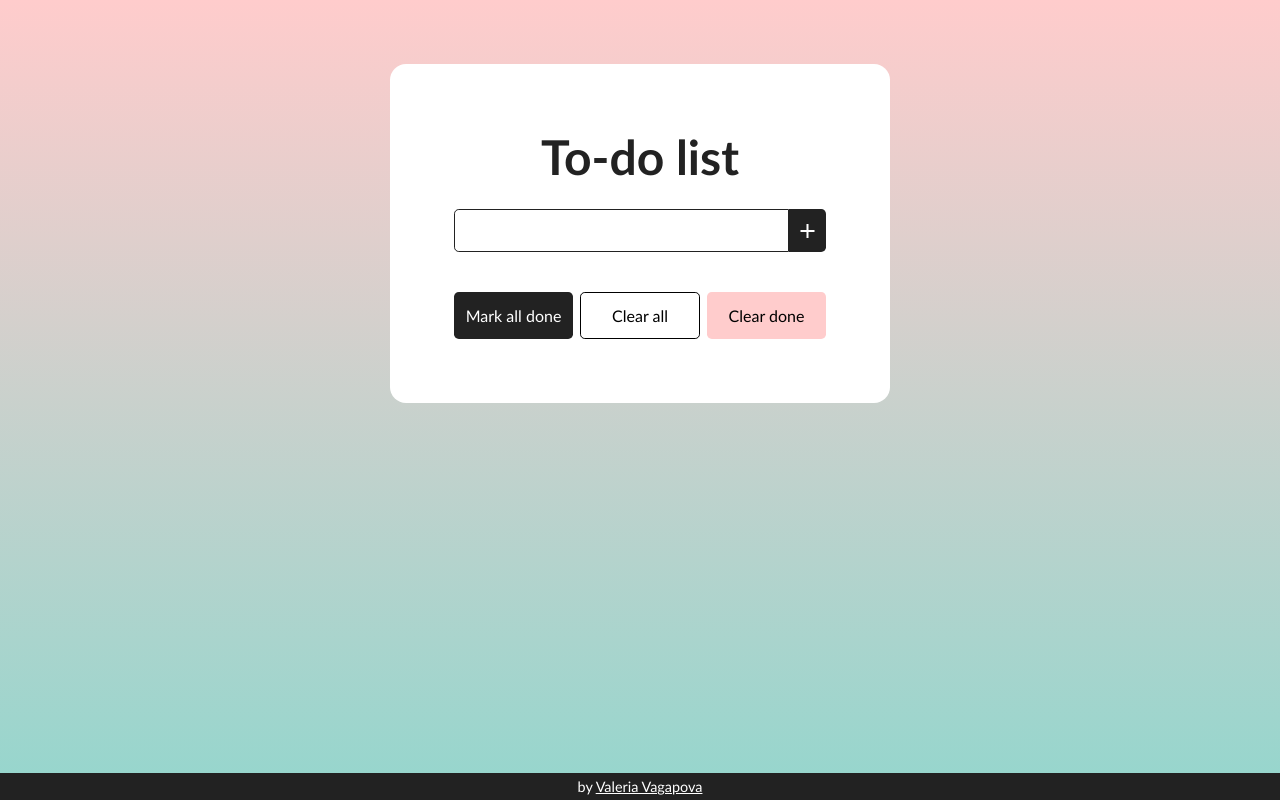
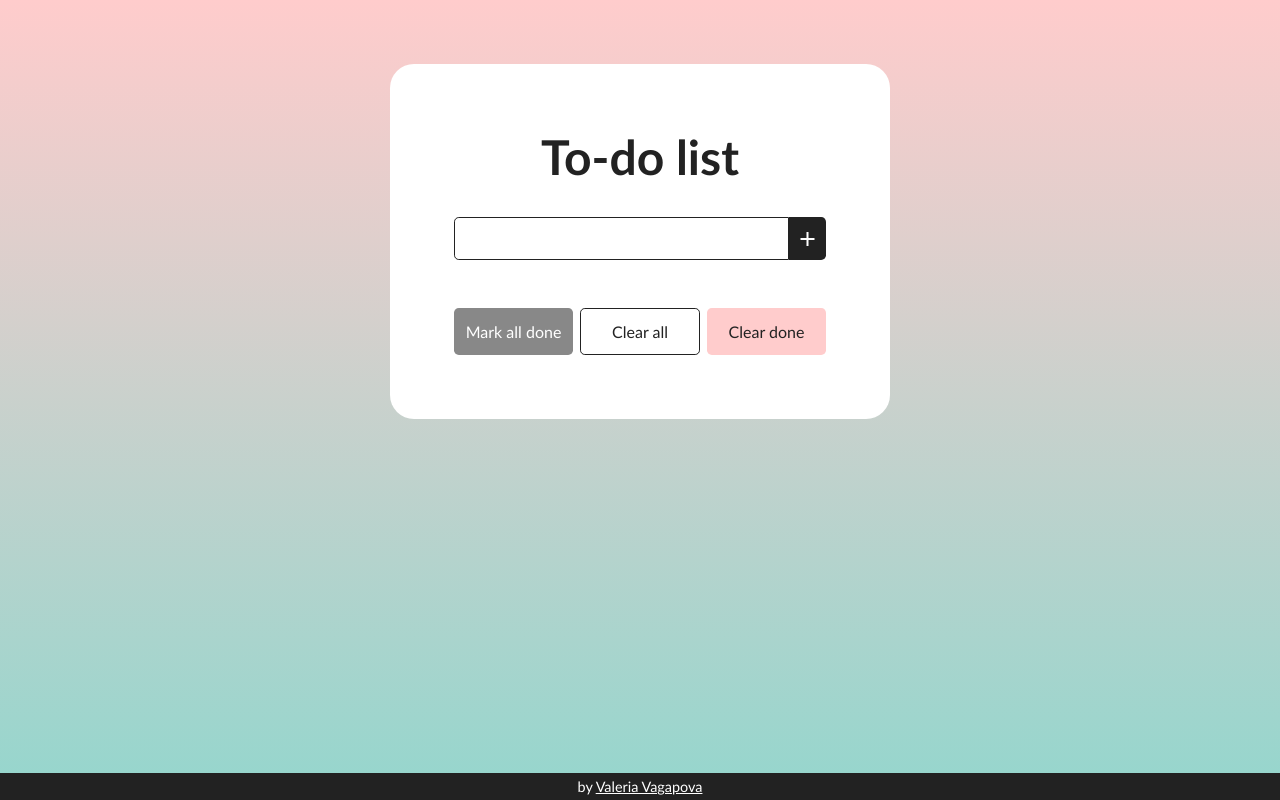
Before and after one commit to pixelsnow/todo_app_react_redux_typescript, a React (Create React App) app: page / in a window 1280 px wide. Built offline with nearby package versions, Linux system fonts and the light colour scheme.

Commit message:
change button colours

```diff
--- a/src/App.css
+++ b/src/App.css
@@ -1,6 +1,12 @@
+:root {
+  --light-gray: #888;
+  --dark-gray: #222;
+  --pink: #ffcccc;
+}
+
 .App {
   background: linear-gradient(to bottom, #ffcccc, #94d6cd);
-  color: #222;
+  color: var(--dark-gray);
   height: 100vh;
   display: flex;
   flex-direction: column;
@@ -8,7 +14,7 @@
 }
 
 button {
-  background-color: #222;
+  background-color: var(--dark-gray);
   color: white;
   border: none;
   border-radius: 0.3rem;
@@ -18,8 +24,13 @@ button {
 }
 
 input {
-  border: 1px solid #222;
+  border: 1px solid var(--dark-gray);
   border-radius: 0.3rem;
   font-size: inherit;
   font-family: inherit;
 }
+
+input:focus {
+  outline: none;
+  background-color: #f1f1f1;
+}
--- a/src/components/Controls.module.css
+++ b/src/components/Controls.module.css
@@ -10,24 +10,24 @@
 
 .buttons button:nth-child(1) {
   width: 32%;
-  background-color: #222;
+  background-color: var(--light-gray);
 }
 .buttons button:nth-child(2) {
   width: 32%;
   background-color: white;
-  border: 1px solid black;
-  color: black;
+  border: 1px solid var(--dark-gray);
+  color: var(--dark-gray);
 }
 
 .buttons button:nth-child(3) {
   width: 32%;
-  background-color: #ffcccc;
+  background-color: var(--pink);
 
-  color: black;
+  color: var(--dark-gray);
 }
 
 .buttons button:nth-child(1):hover {
-  background-color: #444;
+  background-color: #999;
 }
 
 .buttons button:nth-child(2):hover {
--- a/src/components/Footer.module.css
+++ b/src/components/Footer.module.css
@@ -1,5 +1,5 @@
 .footer {
-  background-color: #222;
+  background-color: var(--dark-gray);
   color: white;
   font-size: 0.9rem;
   padding: 0.3rem;
--- a/src/components/Input.module.css
+++ b/src/components/Input.module.css
@@ -1,5 +1,6 @@
 .form {
   display: flex;
+  margin: 0.5rem 0;
 }
 
 .form input {
@@ -10,7 +11,7 @@
 
 .form button {
   width: 10%;
-  background-color: #222;
+  background-color: var(--dark-gray);
   color: white;
   border: none;
   border-radius: 0 0.3rem 0.3rem 0;
--- a/src/components/Item.module.css
+++ b/src/components/Item.module.css
@@ -17,12 +17,6 @@
   grid-template-columns: 9fr 1fr;
 }
 
-.edit_button_container {
-  display: flex;
-  align-items: center;
-  justify-content: end;
-}
-
 .item button {
   display: flex;
   justify-content: center;
@@ -30,6 +24,11 @@
   border-radius: 50%;
   height: 1.7rem;
   width: 1.7rem;
+  background-color: var(--light-gray);
+}
+
+.item button:hover {
+  background-color: #999;
 }
 
 .item button span {
@@ -38,6 +37,7 @@
 
 .item form input {
   padding: 0.5rem;
+  width: 98%;
 }
 
 .done {
@@ -56,6 +56,7 @@
 .checkbox_container input {
   width: 1.3rem;
   height: 1.3rem;
+  cursor: pointer;
 }
 
 .task_container {
@@ -66,9 +67,30 @@
 .task_container label {
   display: flex;
   align-items: center;
+  cursor: pointer;
 }
 
 .close_button_container {
   display: flex;
-  justify-content: end;
+  justify-content: flex-end;
 }
+
+.done_button_container {
+  display: flex;
+  align-items: center;
+  justify-content: flex-end;
+}
+
+.done_button_container button {
+  background-color: var(--dark-gray);
+}
+
+.done_button_container button:hover {
+  background-color: #333;
+}
+
+.edit_button_container {
+  display: flex;
+  align-items: center;
+  justify-content: flex-end;
+}
--- a/src/components/Item.tsx
+++ b/src/components/Item.tsx
@@ -63,8 +63,8 @@ const Item = (props: ItemProps) => {
         <>
           <form onSubmit={editDone}>
             <input type="text" value={editedItem} onChange={handleEdit} />
-            <div className={classes.edit_button_container}>
-              <button type="submit">
+            <div className={classes.done_button_container}>
+              <button className={classes.button_done} type="submit">
                 <span className="material-symbols-outlined">done</span>
               </button>
             </div>
--- a/src/components/List.module.css
+++ b/src/components/List.module.css
@@ -11,7 +11,7 @@
   width: 500px;
   padding: 4rem;
   margin: 5% 0.5rem 0.5rem;
-  border-radius: 1rem;
+  border-radius: 1.5rem;
   display: flex;
   flex-direction: column;
   gap: 1.5rem;
--- a/src/components/List.tsx
+++ b/src/components/List.tsx
@@ -1,4 +1,3 @@
-import React from "react";
 import { useSelector } from "react-redux";
 
 import Item from "./Item";
```
